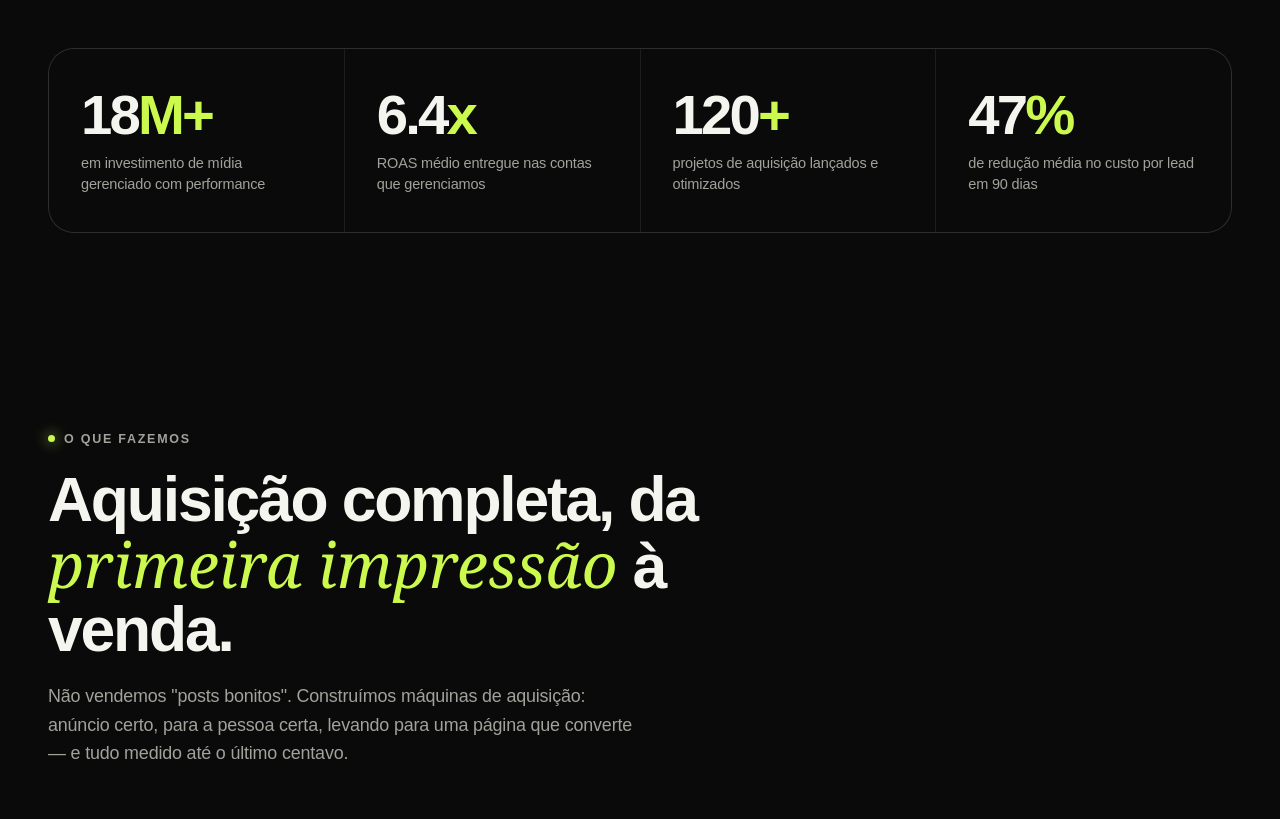
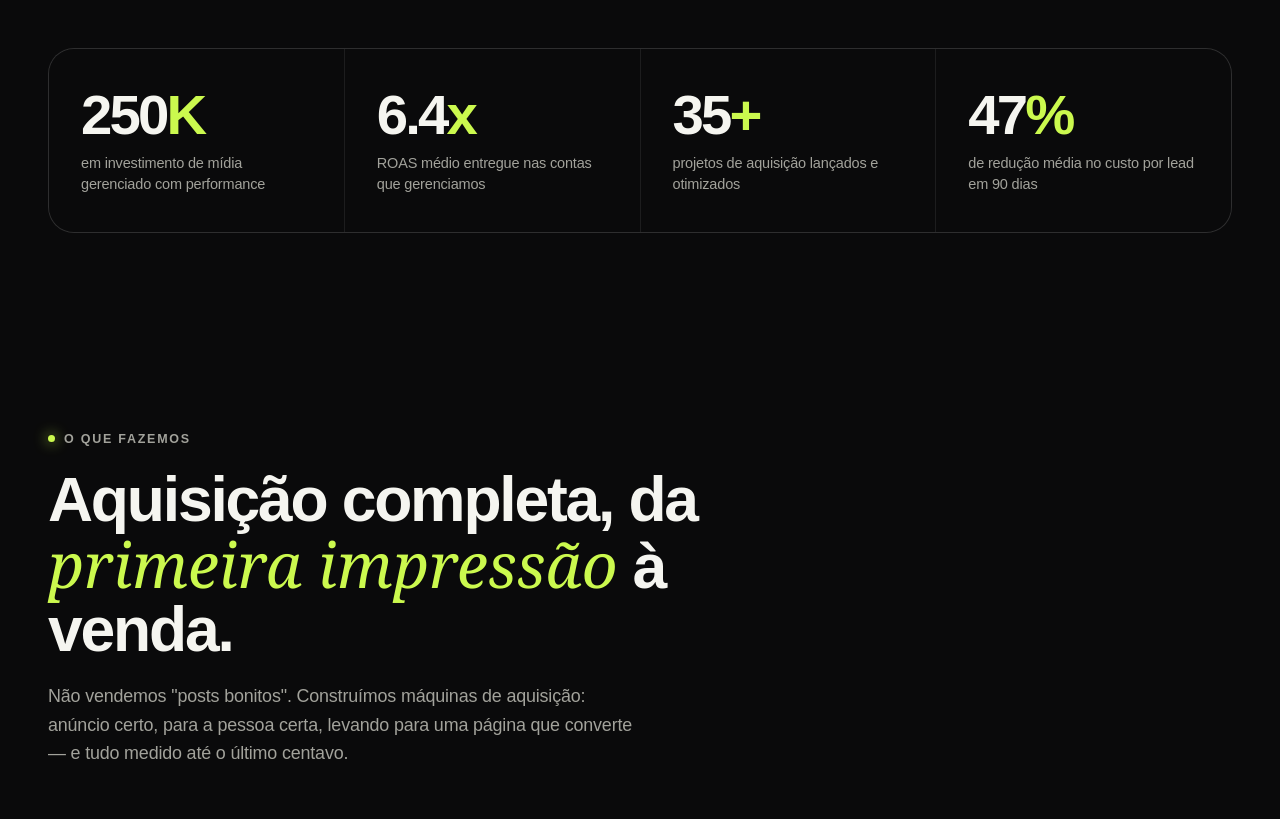
Before and after one commit to joaozzns/mediarise, a plain HTML site: page index.html in a window 1280 px wide. Shown: the part 1558-2377 px from the top of the page. Drawn offline with Linux system fonts and the light colour scheme.

Commit message:
Ajusta estatisticas: 250K em midia gerenciada e 35+ projetos
Co-Authored-By: Claude Opus 4.8 <noreply@anthropic.com>

```diff
--- a/index.html
+++ b/index.html
@@ -182,9 +182,9 @@
 <section class="stats">
   <div class="wrap">
     <div class="stats-grid reveal">
-      <div class="stat"><div class="num"><span data-count="18">0</span><span class="u">M+</span></div><p>em investimento de mídia gerenciado com performance</p></div>
+      <div class="stat"><div class="num"><span data-count="250">0</span><span class="u">K</span></div><p>em investimento de mídia gerenciado com performance</p></div>
       <div class="stat"><div class="num"><span data-count="6.4">0</span><span class="u">x</span></div><p>ROAS médio entregue nas contas que gerenciamos</p></div>
-      <div class="stat"><div class="num"><span data-count="120">0</span><span class="u">+</span></div><p>projetos de aquisição lançados e otimizados</p></div>
+      <div class="stat"><div class="num"><span data-count="35">0</span><span class="u">+</span></div><p>projetos de aquisição lançados e otimizados</p></div>
       <div class="stat"><div class="num"><span data-count="47">0</span><span class="u">%</span></div><p>de redução média no custo por lead em 90 dias</p></div>
     </div>
   </div>
```
